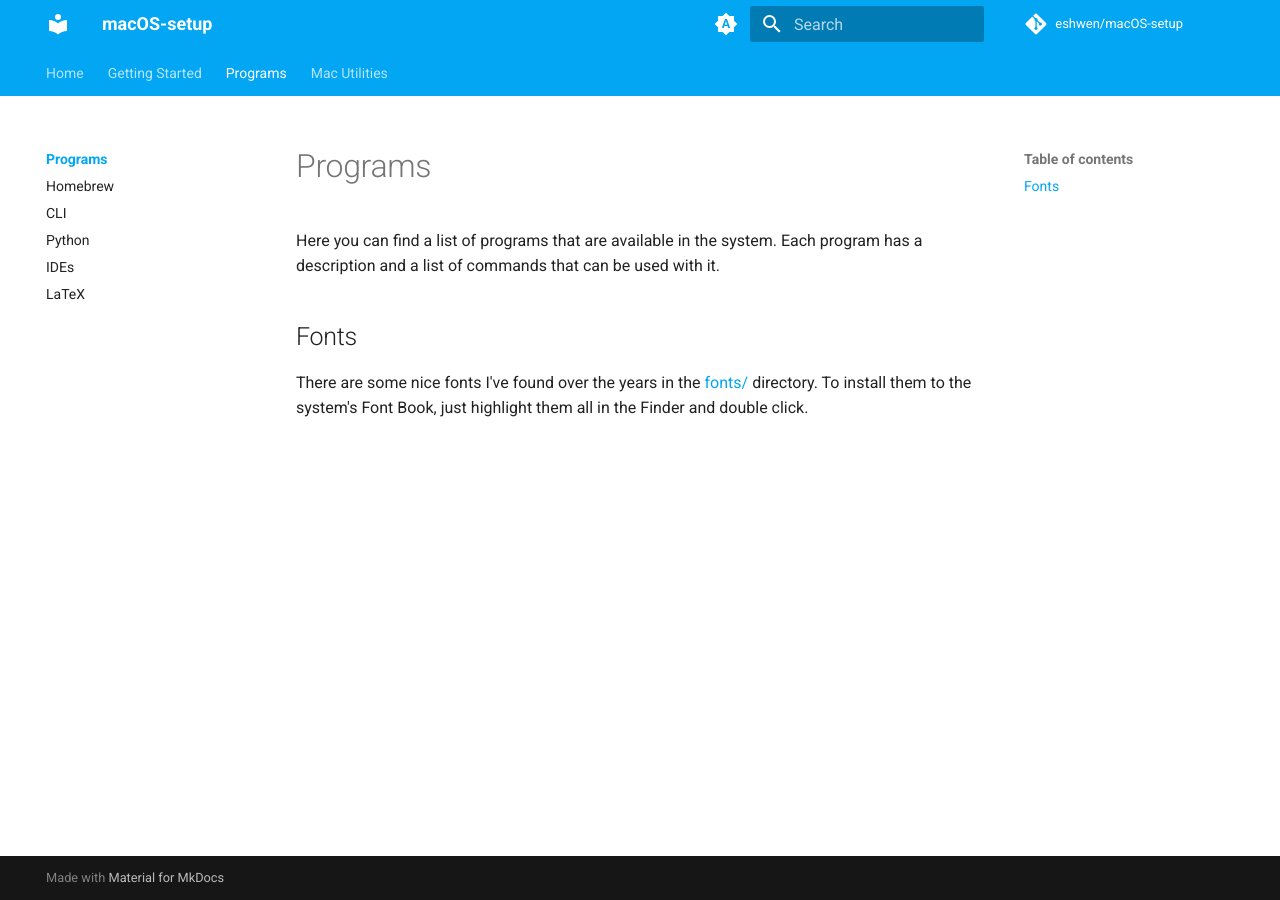
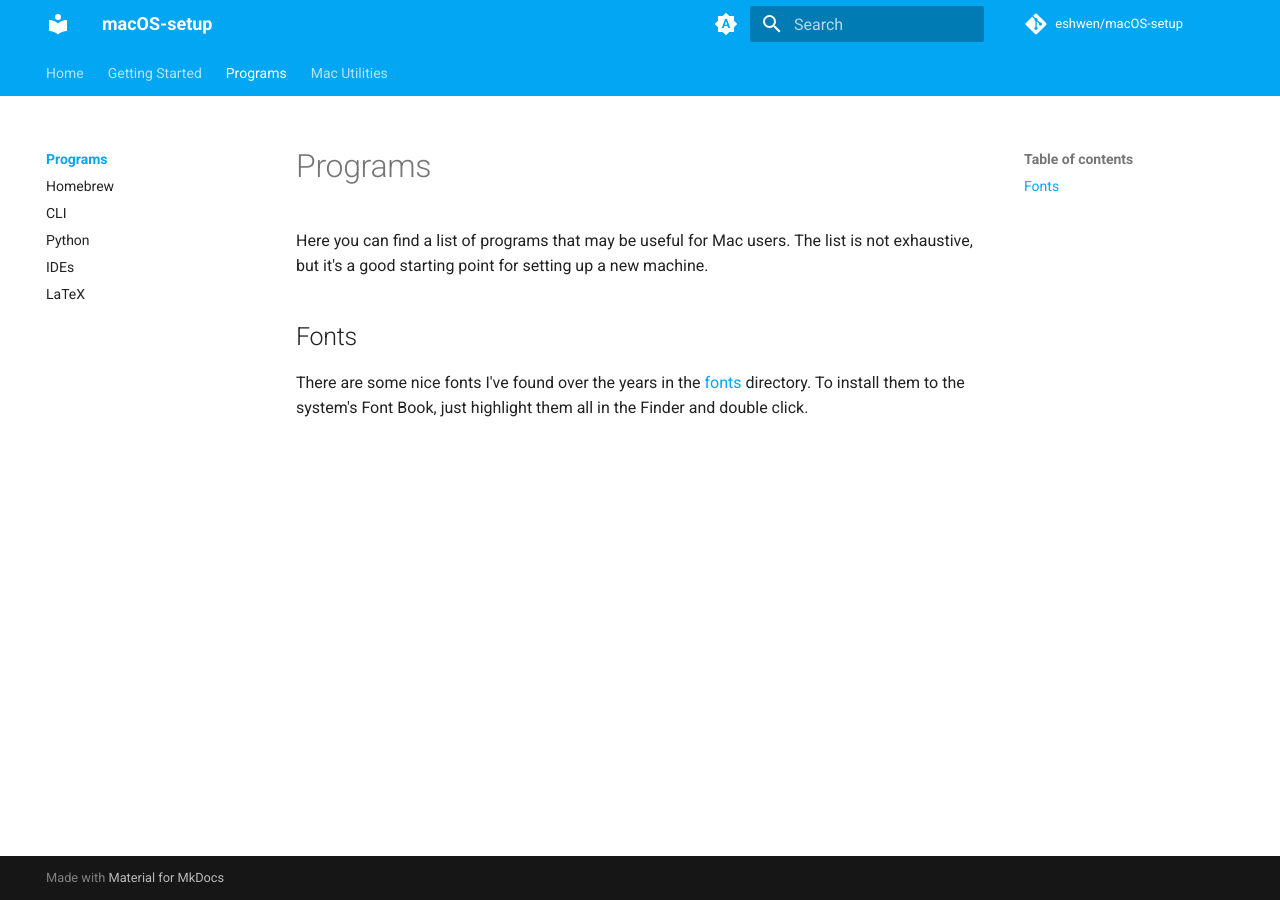
Before and after one commit to eshwen/macOS-setup, an MkDocs documentation site: the page built from docs/programs/programs.md, in a window 1280 px wide. Built offline with MkDocs 1.6.1 and Material for MkDocs 9.7.7, drawn with Linux system fonts in a browser that asks for light colours; comment, search, counter and statistics services are not loaded; the version menu is left out.

Commit message:
Improve wording and fix link

```diff
--- a/docs/programs/programs.md
+++ b/docs/programs/programs.md
@@ -1,7 +1,9 @@
 # Programs
 
-Here you can find a list of programs that are available in the system. Each program has a description and a list of commands that can be used with it.
+Here you can find a list of programs that may be useful for Mac users. The list is not exhaustive, but it's a good starting point for setting up a new machine.
 
 ## Fonts
 
-There are some nice fonts I've found over the years in the [fonts/](./fonts) directory. To install them to the system's Font Book, just highlight them all in the Finder and double click.
+There are some nice fonts I've found over the years in the [fonts] directory. To install them to the system's Font Book, just highlight them all in the Finder and double click.
+
+[fonts]: https://github.com/eshwen/macOS-setup/tree/main/fonts
```
